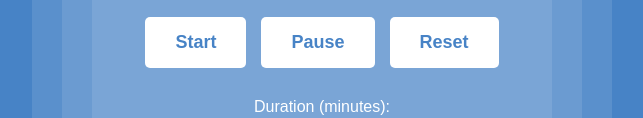
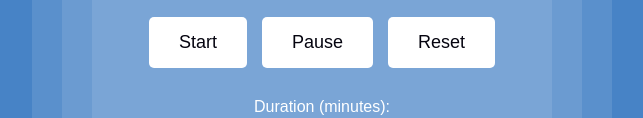
Before and after one commit to securepixels/pomodoro-timer, a plain HTML site: page index.html in a window 1280 px wide. Shown: the part 352-470 px from the top of the page, without its empty margins (318-961 px from the left). Drawn offline with Linux system fonts and the light colour scheme.

Commit message:
fixed an issue

```diff
--- a/css/style.css
+++ b/css/style.css
@@ -85,11 +85,10 @@ body.break-mode {
 
 .control-btn {
     background-color: white;
-    color: #4783c6;
+    color: #05040f;
     border: none;
     padding: 15px 30px;
     font-size: 18px;
-    font-weight: bold;
     border-radius: 5px;
     cursor: pointer;
     transition: all 0.3s ease;
```
